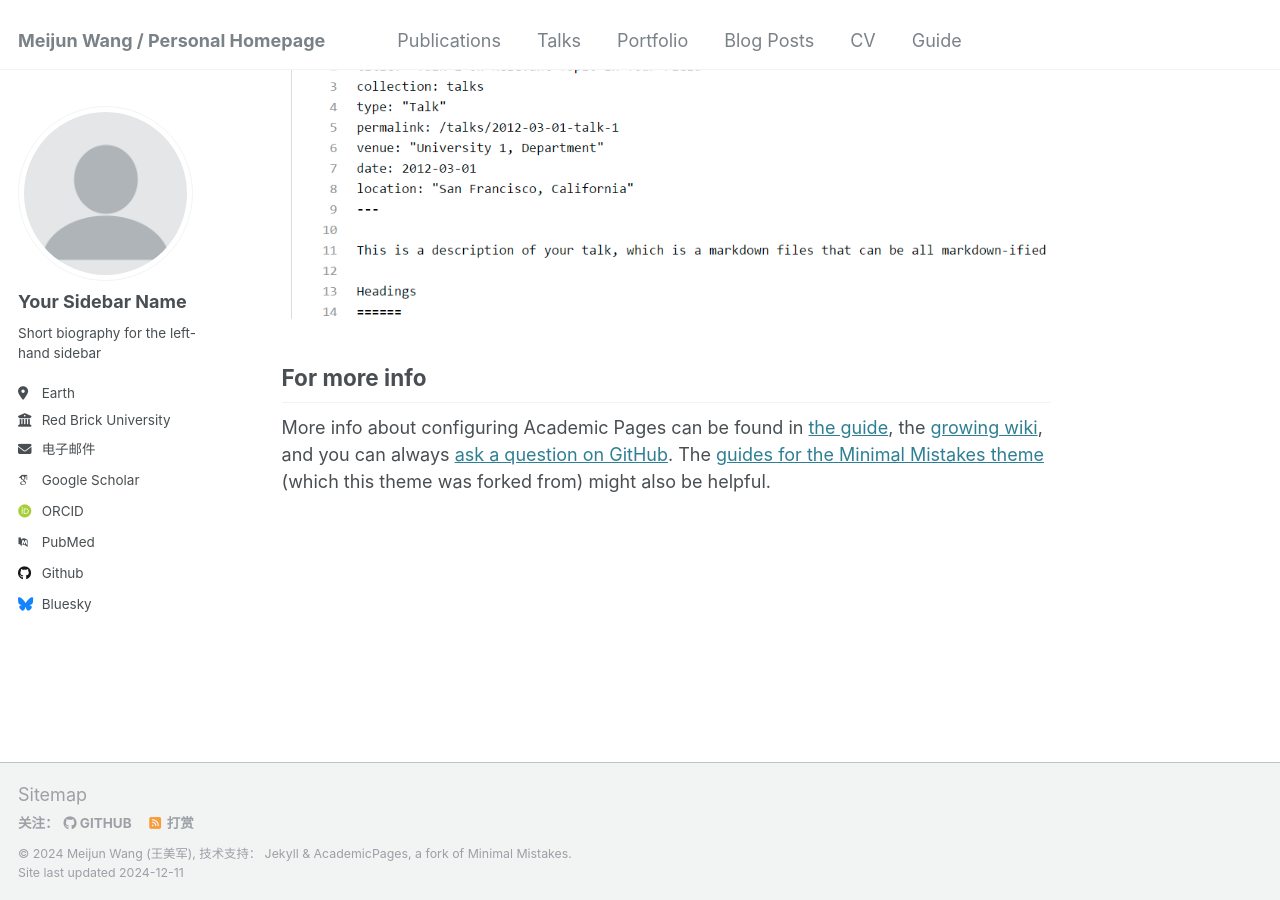
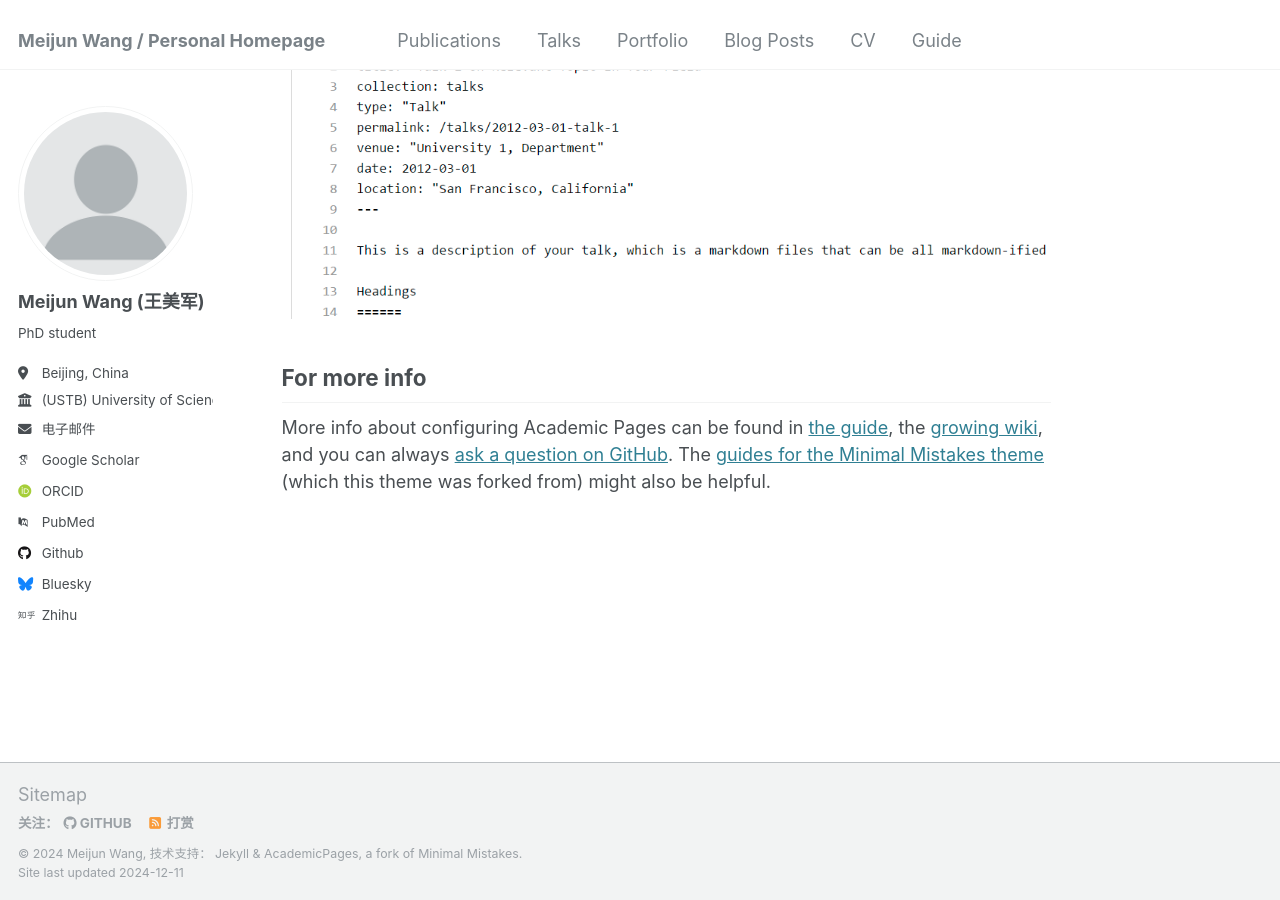
Before and after one commit to wmj142326/WMJ, a Jekyll site: the page built from _pages/about.md, in a window 1280 px wide and 900 px high, scrolled down 2643 px. Built offline with Jekyll 4.4.1, drawn with Linux system fonts in a browser that asks for light colours; some web fonts are replaced.

Commit message:
Update _config.yml

```diff
--- a/_config.yml
+++ b/_config.yml
@@ -10,7 +10,7 @@
 locale                   : "zh-CN"
 title                    : "Meijun Wang / Personal Homepage"
 title_separator          : "-"
-name                     : &name "Meijun Wang (王美军)"
+name                     : &name "Meijun Wang"
 description              : &description "PhD student at University of Science & Technology Beijing"
 url                      : https://wmj142326.github.io # the base hostname & protocol for your site e.g. "https://[your GitHub username].github.io"
 baseurl                  : "" # the subpath of your site, e.g. "/blog"
@@ -22,19 +22,19 @@ repository               : "wmj142326/wmj142326.github.io"
 author:
   # Biographic information
   avatar           : "profile.png"
-  name             : "Your Sidebar Name"
-  pronouns         : # example: "she/her"
-  bio              : "Short biography for the left-hand sidebar"
-  location         : "Earth"
-  employer         : "Red Brick University"
+  name             : "Meijun Wang (王美军)"
+  pronouns         : # example: "he/him"
+  bio              : "PhD student"
+  location         : "Beijing, China"
+  employer         : "(USTB) University of Science & Technology Beijing"
   uri              : # URL
-  email            : "none@example.org"
+  email            : "drwmj@xs.ustb.edu.cn"
 
   # Academic websites
   arxiv            : # URL - Update with the correct link to your profile
-  googlescholar    : "https://scholar.google.com/citations?user=PS_CX0AAAAAJ"
+  googlescholar    : "https://scholar.google.com/citations?user=Ganf8zgAAAAJ&hl=zh-CN"
   impactstory      : # URL
-  orcid            : "http://orcid.org/yourorcidurl"
+  orcid            : "https://orcid.org/0000-0002-6536-0600"
   semantic         : # URL
   pubmed           : "https://www.ncbi.nlm.nih.gov/pubmed/?term=john+snow"
   researchgate     : # URL
@@ -44,7 +44,7 @@ author:
   bitbucket        : # Username - Update with your username on the site
   codepen          : # Username
   dribbble         : # Username
-  github           : "academicpages"
+  github           : "https://github.com/wmj142326"
   kaggle           : # Username
   stackoverflow    : # User number or user number and name (i.e., use "1" or "1/jeff-atwood")
 
@@ -72,7 +72,7 @@ author:
   wikipedia        : # Username
   xing             : # Username
   youtube          : # Username
-  zhihu            : # Username
+  zhihu            : "陌尘小小"
 
 # Publication Category - The following the list of publication categories and their headings
 publication_category:
```
